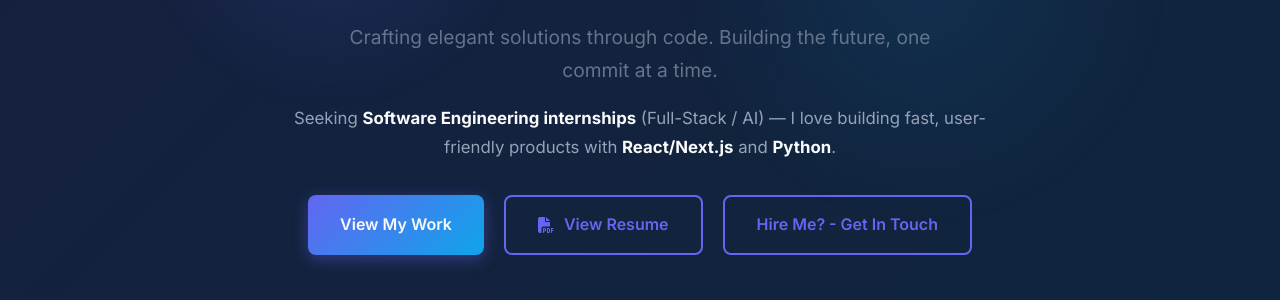
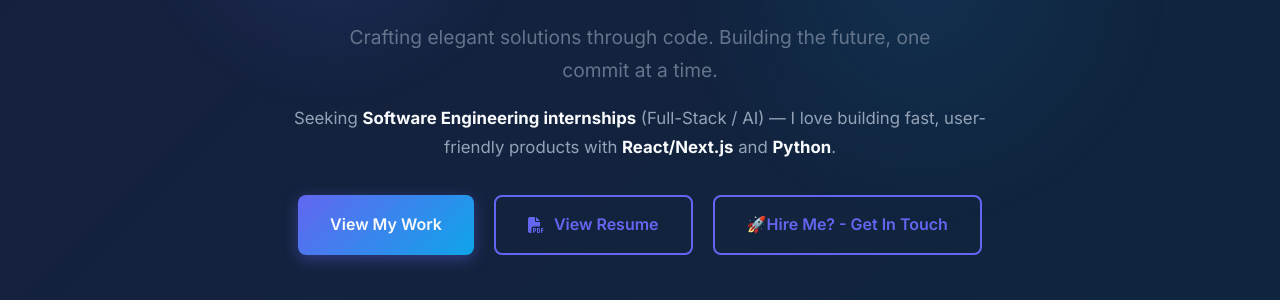
Before and after one commit to DanOhsaka/MyPortfolio, a website: page index.html in a window 1280 px wide. Shown: the part 460-760 px from the top of the page. Drawn offline with Linux system fonts and the light colour scheme.

Commit message:
added 🚀 to the hire me button and made a git autofetch in settings.json

```diff
--- a/index.html
+++ b/index.html
@@ -77,7 +77,7 @@
                 <a href="resume.html" class="btn btn-secondary">
                     <i class="fas fa-file-pdf"></i> View Resume
                 </a>
-                <a href="#contact" class="btn btn-secondary">Hire Me? - Get In Touch</a>
+                <a href="#contact" class="btn btn-secondary">🚀Hire Me? - Get In Touch</a>
             </div>
             <div class="hero-social">
                 <a href="https://github.com/DanOhsaka" target="_blank" rel="noopener noreferrer" aria-label="GitHub"><i class="fab fa-github"></i></a>
```
